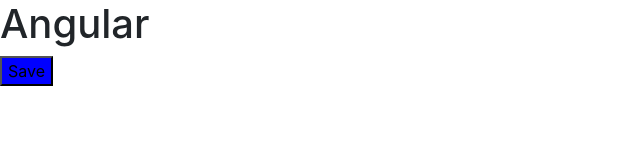
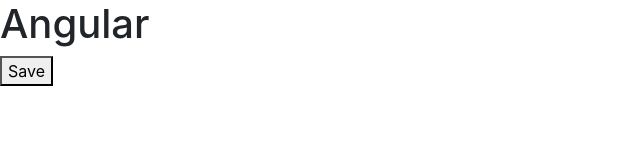
Before and after one commit to MAGNUM81/Angular-Tutorial, an Angular app in the folder hello-world/: page / in a window 1280 px wide. Shown: the top 160 px of the page, without its empty margins (0-640 px from the left). Built offline with nearby package versions, Linux system fonts and the light colour scheme.

Commit message:
Event Binding, Event Bubbling

```diff
--- a/hello-world/src/app/courses.component.ts
+++ b/hello-world/src/app/courses.component.ts
@@ -5,7 +5,10 @@
     selector: 'courses',
     //DOM style object on w3School
     template: `
-        <button [style.backgroundColor]="isActive ? 'blue' : 'white'">Save</button>
+        <div (click)="onDivClicked()">
+            <button (click)="onSave($event)">Save</button>
+        </div>
+
     `
 })
 //basic CSS knowledge about selector
@@ -14,5 +17,15 @@
 //#courses -> <div id=courses/>
 export class CoursesComponent
 {
-    isActive = true
+    onSave($event)
+    {
+        $event.stopPropagation(); //this call stops an event from bubbling further up the tree
+        console.log("Button was clicked", $event);
+    }
+
+    onDivClicked()
+    {
+        //Clicking the button will make the event bubble up the DOM tree
+        console.log("Div was clicked")
+    }
 }
```
